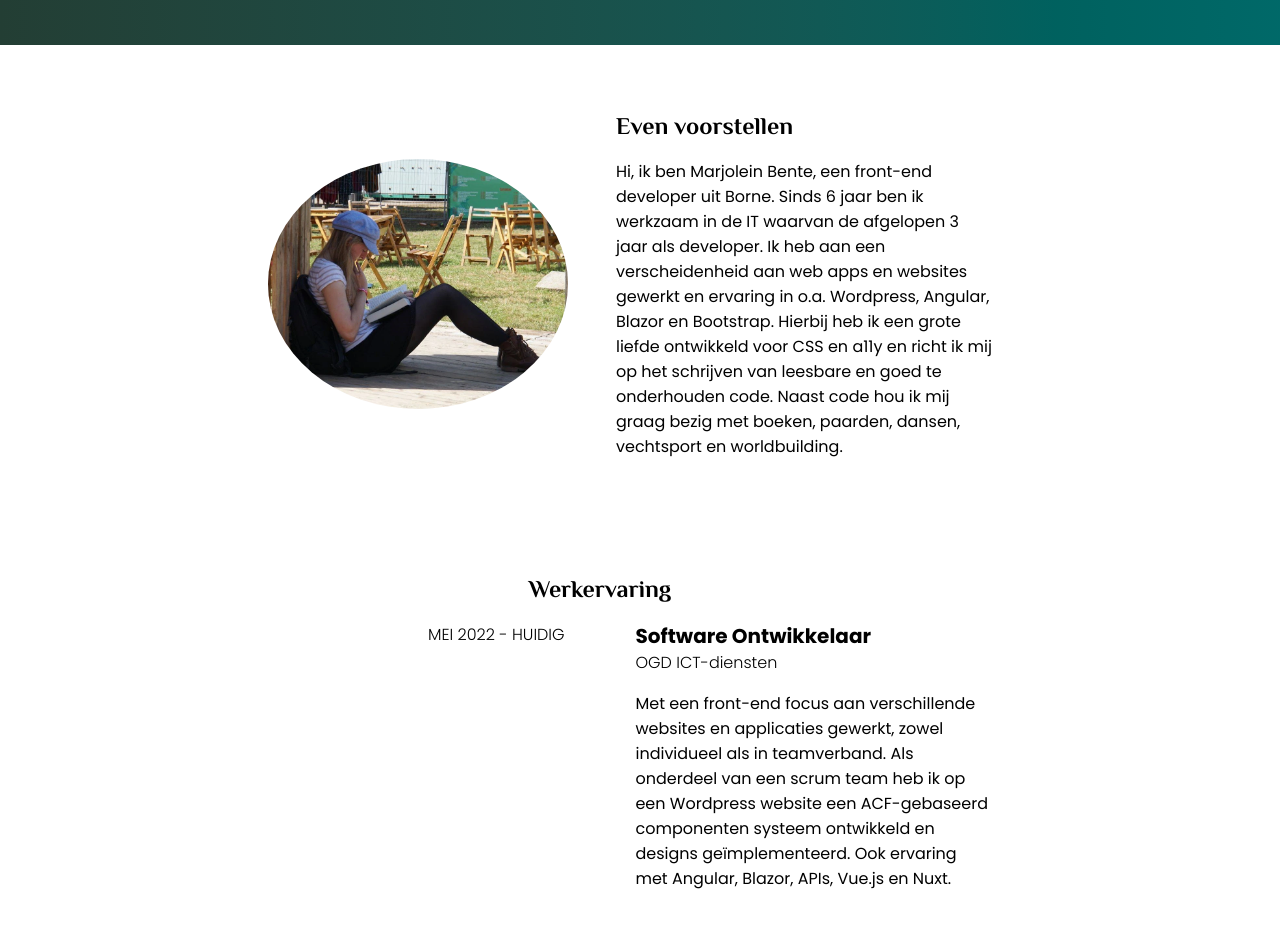
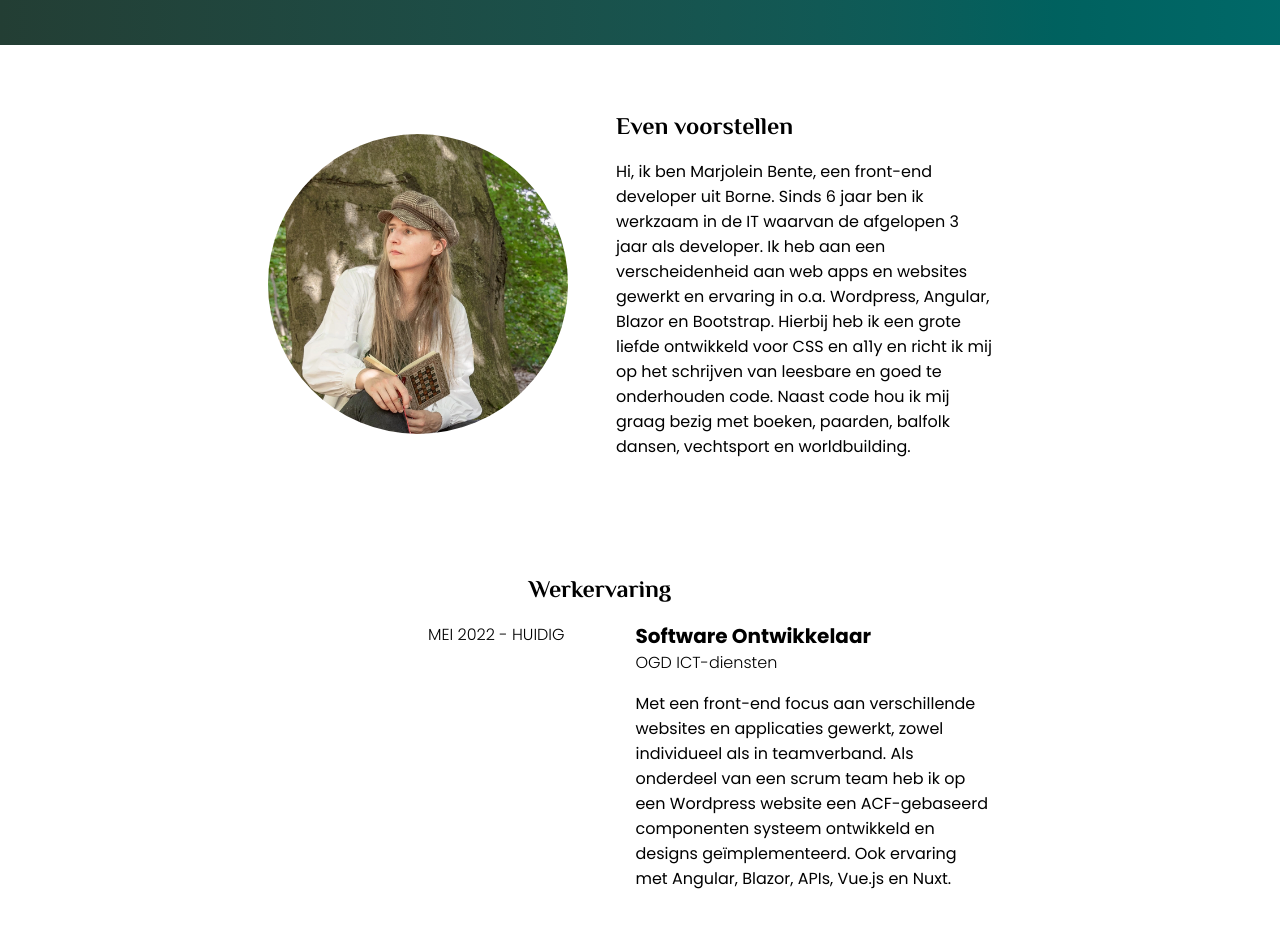
Before and after one commit to Menatith/resume, an Angular app: page / in a window 1280 px wide. Shown: the part 820-1746 px from the top of the page. Built offline with nearby package versions, Linux system fonts and the light colour scheme.

Commit message:
about updated

```diff
--- a/src/app/about/about.component.html
+++ b/src/app/about/about.component.html
@@ -1,7 +1,7 @@
 <section>
   <div class="about-container">
     <div class="img-container">
-      <img src="Boombal.webp" alt="Een foto van Marjolein" />
+      <img src="portrait.webp" alt="Een foto van Marjolein" />
     </div>
     <div class="text-container">
       <h2>Even voorstellen</h2>
@@ -12,7 +12,7 @@
         ervaring in o.a. Wordpress, Angular, Blazor en Bootstrap. Hierbij heb ik
         een grote liefde ontwikkeld voor CSS en a11y en richt ik mij op het
         schrijven van leesbare en goed te onderhouden code. Naast code hou ik
-        mij graag bezig met boeken, paarden, dansen, vechtsport en
+        mij graag bezig met boeken, paarden, balfolk dansen, vechtsport en
         worldbuilding.
       </p>
     </div>
```
Also changed, not shown: public/portrait.webp (added).
